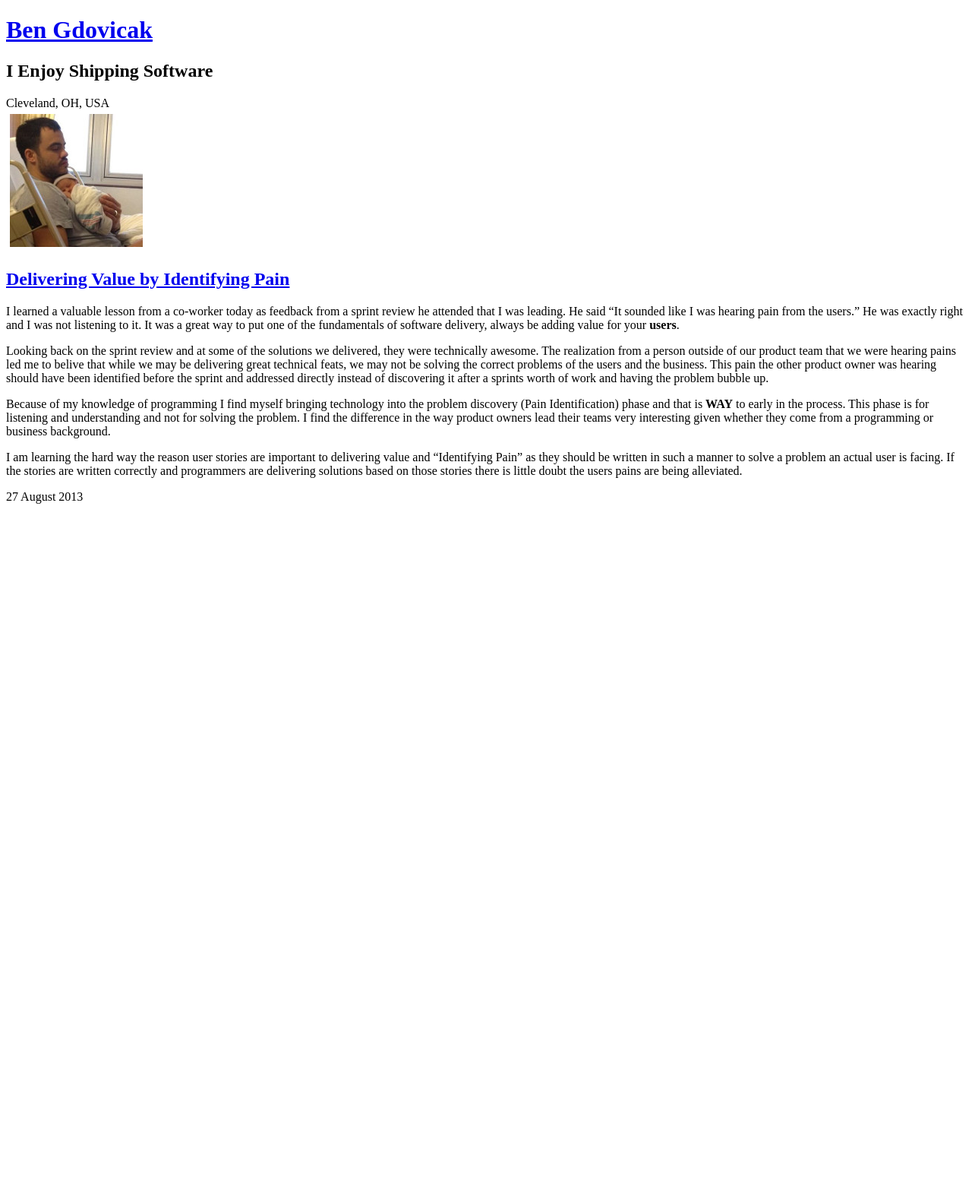
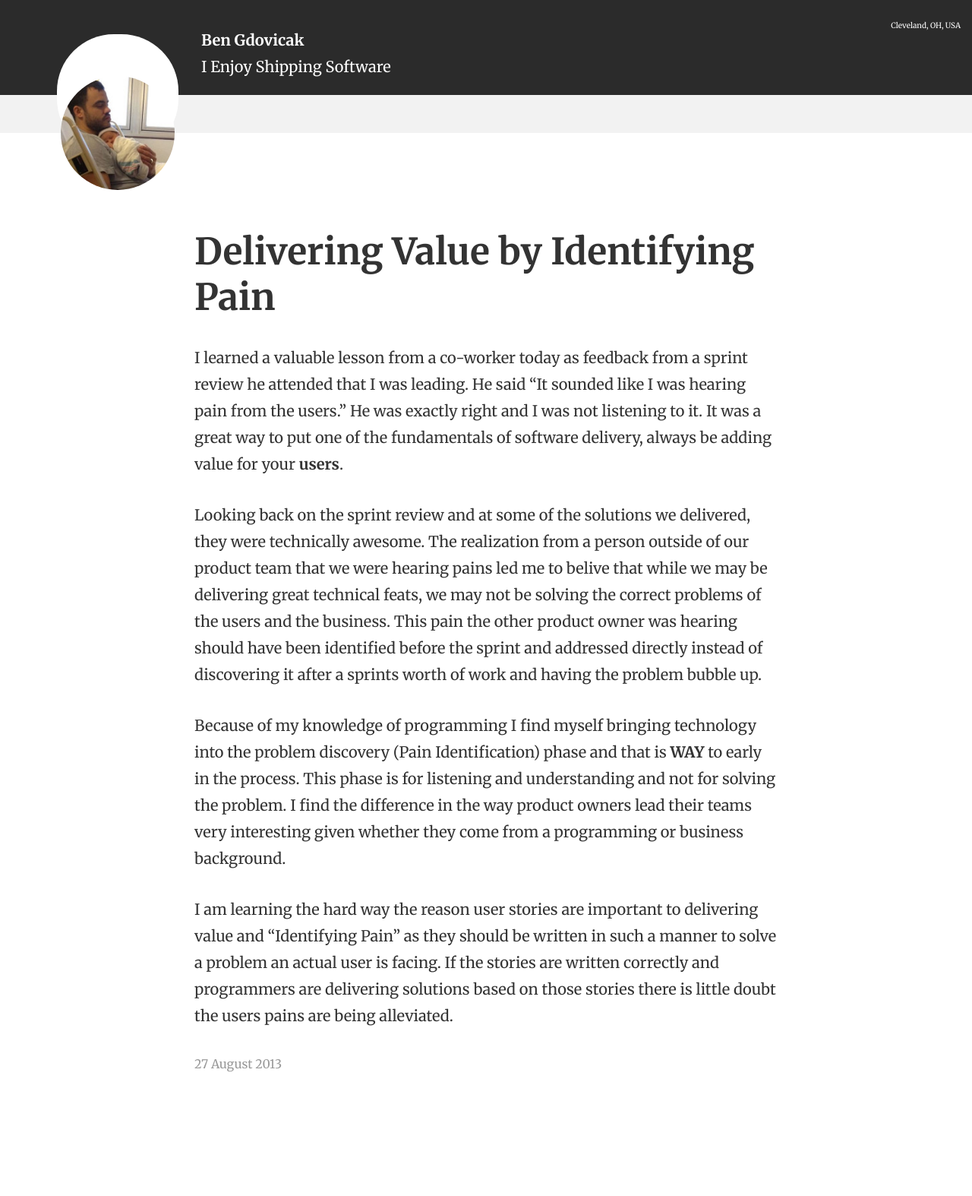
Before and after one commit to gdovicak/gdovicak.github.io, a Jekyll site: the page built from _posts/2013-08-27-Delivering-Value-By-Identifying-Pain.markdown, in a window 1280 px wide. Shown: the whole page at 76% size. Built offline with Jekyll 4.4.1, drawn with Linux system fonts in a browser that asks for light colours; Markdown is read by kramdown in place of the engine named in the settings; before the commit the page ends 900 px from its top, so only the background shows below that.

Commit message:
Updated the post pages to the new theme

```diff
--- a/_includes/_head.html
+++ b/_includes/_head.html
@@ -9,7 +9,7 @@
 
   <link rel="icon" href="/favicon.png" />
 
-  <link rel="stylesheet" href="style.css" />
+  <link rel="stylesheet" href="/style.css" />
   <link href='http://fonts.googleapis.com/css?family=Merriweather:400,700' rel='stylesheet' type='text/css'>
 </head>
 <body>
--- a/_layouts/post.html
+++ b/_layouts/post.html
@@ -1,6 +1,7 @@
-{% include _head.html %}
-{% include _header.html %}
-<main>
+---
+layout: default
+---
+<main class="wrap">
 <article class="post">
   <h1><a href="{{ site.url }}{{ page.url }}" title="{{ page.title }}">{{ page.title }}</a></h1>
   {{ content }}
--- a/_posts/2014-09-04-Things-A-Little-Bird-Told-Me.markdown
+++ b/_posts/2014-09-04-Things-A-Little-Bird-Told-Me.markdown
@@ -7,6 +7,7 @@
 <div style="float:right">
 <img src="http://bks4.books.google.com/books?id=laykAQAAQBAJ&printsec=frontcover&img=1&zoom=1&imgtk=AFLRE70TTkmLDQNwUZzSUvnb7XvUV0ZnQrnyJDkwcX-b-vfC7tZrQyRCuGgWmteW1M8N_wABS1AC3nvNB_P_tmQewCha-OkaP5hZukjnj8ARr-b2U5TCoembY5vUc5wXU90MJnqApaf5" />
 </div>
+<div style="clear:right"></div>
 
 I find it interesting that many of the books I read about entrepreneurs and successful people have exhibited interesting, take charge habits from early in life. The author, Biz Stone, exhibits this behavior throughout the book, but there is a specific [example](http://books.google.com/books?id=laykAQAAQBAJ&lpg=PP1&pg=PT14#v=onepage&q=lacrosse&f=false) that stood out to me. Biz writes about forming his own lacrosse team at his high school, and in my opinion, that would take some serious courage and work to get a sports team off of the ground from nowhere. This leads me to believe that in many instances people are born with the abilities and drive to create and do great things. I believe it is possible to learn the skills necessary but it is very difficult to do. Even when someone learns how to lead and build a business my guess is that it takes an even more unique person who was born with the ability to change themselves into something else that they want to be. Most successful people have some unique attributes that allow them to succeed that others who don't run their own businesses do not possess.
 
```
Also changed, not shown: assets/images/cleveland_skyline.jpeg (added), assets/images/header_bg.jpg (added), ico/favicon.png (deleted).
